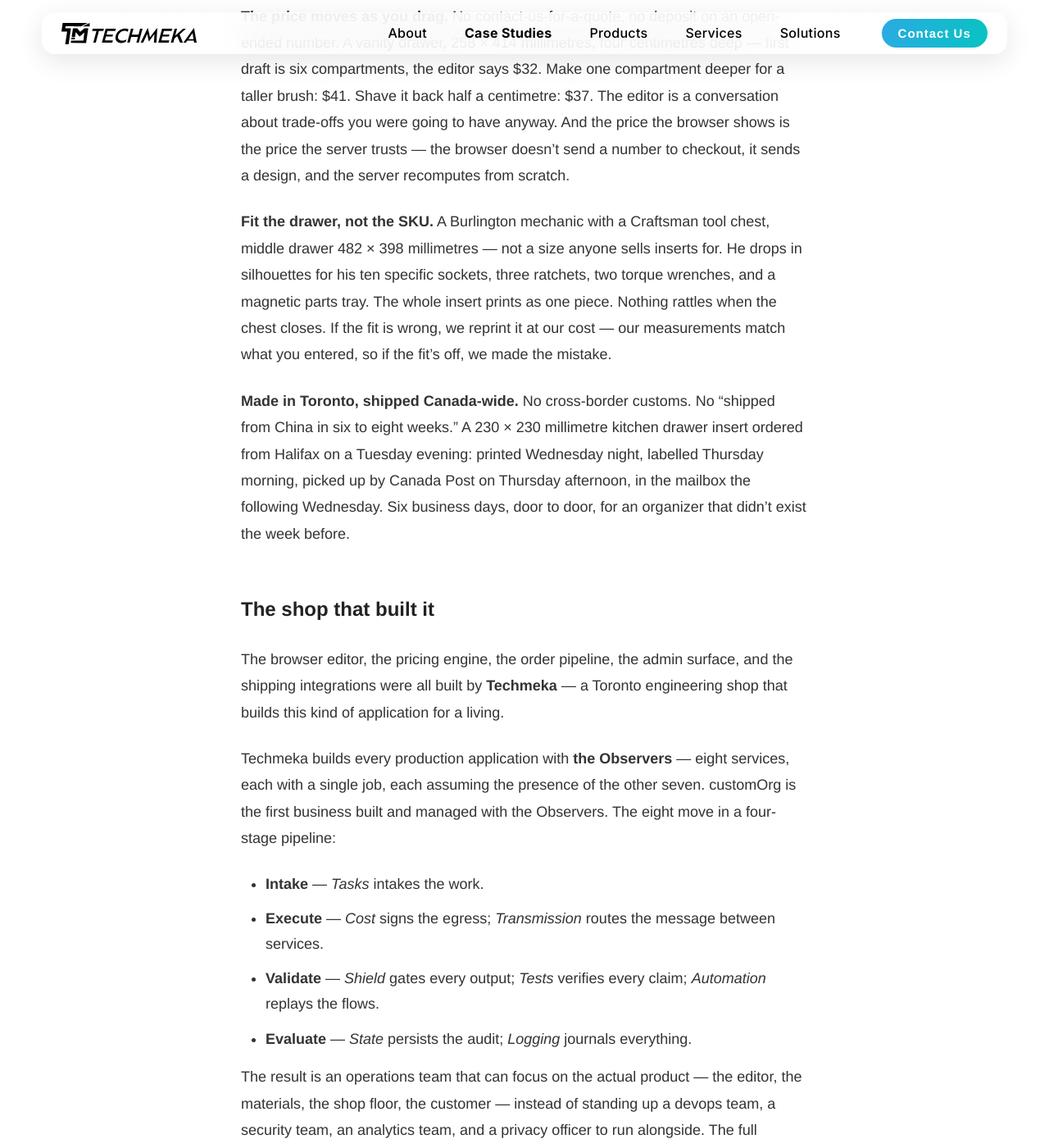
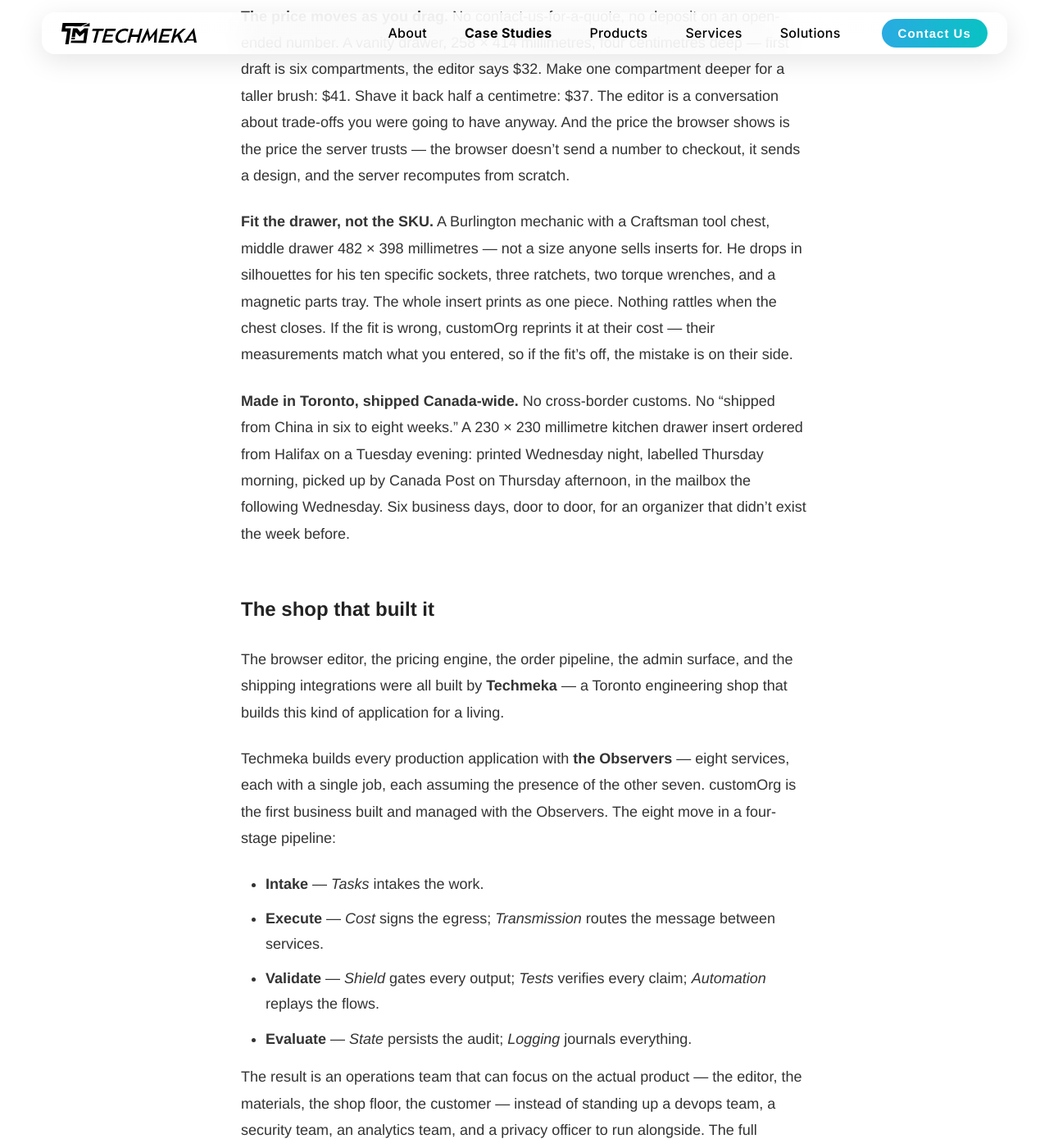
Before and after one commit to Techmeka/blog, a Jekyll site: the page built from docs/_posts/2026-11-20-From-Millimetres-To-Mailbox-CustomOrg.md, in a window 1280 px wide and 1400 px high, scrolled down 2718 px. Shown: the whole window at 82% size. Built offline with Jekyll 4.4.1, drawn with Linux system fonts in a browser that asks for light colours; some of the changed text lies outside the part shown.

Commit message:
[IP-9809] Separate Techmeka voice from customOrg ops in blog + whitepaper

```diff
--- a/docs/_posts/2026-11-20-From-Millimetres-To-Mailbox-CustomOrg.md
+++ b/docs/_posts/2026-11-20-From-Millimetres-To-Mailbox-CustomOrg.md
@@ -10,7 +10,7 @@ published: true
 
 > A drawer organizer should fit the drawer. Not the SKU. Not the closest stock size. Not a bamboo lattice that slides every time you open it.
 
-**customOrg** is live and shipping — a Canadian made-to-measure drawer organizer service, built by Techmeka.<!--more--> You punch your drawer's inside dimensions into a browser, drag compartments onto a grid, pick a colour, see the price land as you go, and we print the whole insert as one piece in Toronto. In your mailbox in seven to ten business days. If the fit is off, we reprint it.
+**customOrg** is live and shipping — a Canadian made-to-measure drawer organizer service, built by Techmeka.<!--more--> You punch your drawer's inside dimensions into a browser, drag compartments onto a grid, pick a colour, see the price land as you go, and customOrg prints the whole insert as one piece in Toronto. In your mailbox in seven to ten business days. If the fit is off, they reprint it.
 
 **[Read the full whitepaper →](/whitepapers/customorg-from-millimetres-to-mailbox.html)**
 
@@ -48,7 +48,7 @@ Five handoffs. The first is yours.
 
 **The price moves as you drag.** No contact-us-for-a-quote, no deposit on an open-ended number. A vanity drawer, 258 × 414 millimetres, four centimetres deep — first draft is six compartments, the editor says $32. Make one compartment deeper for a taller brush: $41. Shave it back half a centimetre: $37. The editor is a conversation about trade-offs you were going to have anyway. And the price the browser shows is the price the server trusts — the browser doesn't send a number to checkout, it sends a design, and the server recomputes from scratch.
 
-**Fit the drawer, not the SKU.** A Burlington mechanic with a Craftsman tool chest, middle drawer 482 × 398 millimetres — not a size anyone sells inserts for. He drops in silhouettes for his ten specific sockets, three ratchets, two torque wrenches, and a magnetic parts tray. The whole insert prints as one piece. Nothing rattles when the chest closes. If the fit is wrong, we reprint it at our cost — our measurements match what you entered, so if the fit's off, we made the mistake.
+**Fit the drawer, not the SKU.** A Burlington mechanic with a Craftsman tool chest, middle drawer 482 × 398 millimetres — not a size anyone sells inserts for. He drops in silhouettes for his ten specific sockets, three ratchets, two torque wrenches, and a magnetic parts tray. The whole insert prints as one piece. Nothing rattles when the chest closes. If the fit is wrong, customOrg reprints it at their cost — their measurements match what you entered, so if the fit's off, the mistake is on their side.
 
 **Made in Toronto, shipped Canada-wide.** No cross-border customs. No "shipped from China in six to eight weeks." A 230 × 230 millimetre kitchen drawer insert ordered from Halifax on a Tuesday evening: printed Wednesday night, labelled Thursday morning, picked up by Canada Post on Thursday afternoon, in the mailbox the following Wednesday. Six business days, door to door, for an organizer that didn't exist the week before.
 
@@ -67,7 +67,7 @@ The result is an operations team that can focus on the actual product — the ed
 
 ## If you're reading this
 
-**[Open the editor at design.customorg.com](https://design.customorg.com)** if you have a drawer in mind. First draft takes about ten minutes. Nothing you do in the editor costs money until you check out. If the organizer arrives and doesn't fit, we reprint it.
+**[Open the editor at design.customorg.com](https://design.customorg.com)** if you have a drawer in mind. First draft takes about ten minutes. Nothing you do in the editor costs money until you check out. If the organizer arrives and doesn't fit, customOrg reprints it.
 
 **[Hire Techmeka](https://techmeka.com/#contactUs)** if you're trying to ship something in the same shape — a browser experience with real math underneath, a payment surface, a shipping promise.
 
```
Also changed, not shown: docs/whitepapers/customorg-from-millimetres-to-mailbox.html (+4 -4 lines).
